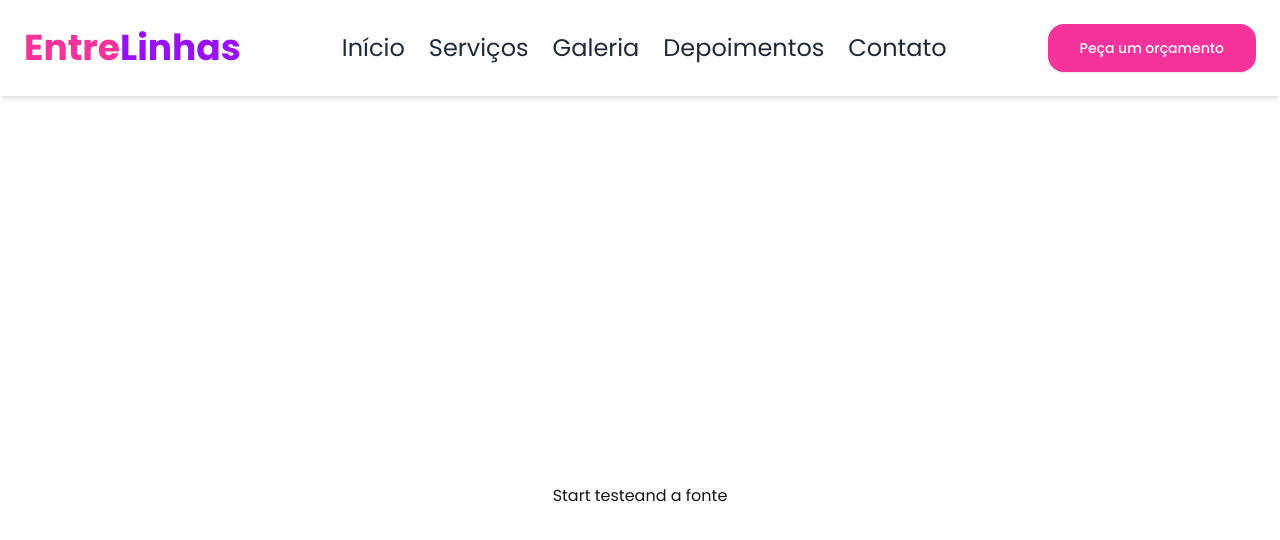
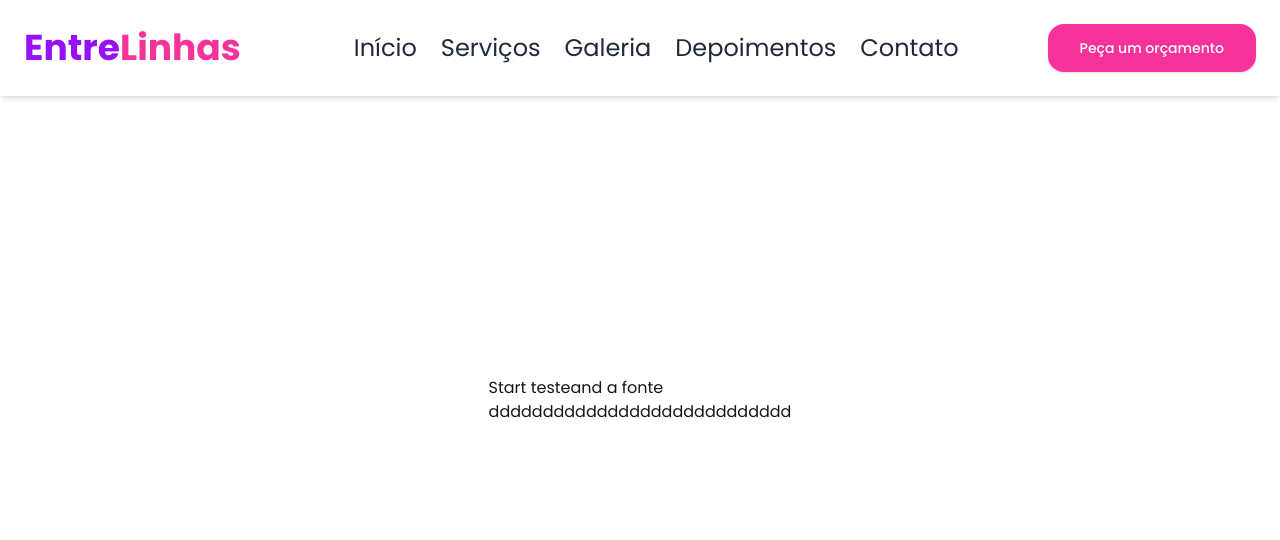
Before and after one commit to NicollasMDs7/EntreLinhasJS, a Next.js app: page / in a window 1280 px wide. Shown: the top 540 px of the page. Built offline with nearby package versions, Linux system fonts and the light colour scheme.

Commit message:
add navbar-mobile

```diff
--- a/package.json
+++ b/package.json
@@ -13,6 +13,7 @@
     "@radix-ui/react-slot": "^1.2.2",
     "class-variance-authority": "^0.7.1",
     "clsx": "^2.1.1",
+    "lucide": "^0.507.0",
     "lucide-react": "^0.507.0",
     "next": "15.3.1",
     "react": "^19.0.0",
--- a/src/app/globals.css
+++ b/src/app/globals.css
@@ -39,7 +39,7 @@ body {
   height: 2px;
   bottom: -2px;
   left: 0;
-  background-color: #FF00FF; /* Cor magenta */
+  background-color: #FF00FF;
   transition: width 0.3s ease;
 }
 
--- a/src/components/components/navbar.tsx
+++ b/src/components/components/navbar.tsx
@@ -1,47 +1,110 @@
+"use client";
 import { Button } from "@/components/ui/button";
+import { useState, useEffect } from "react";
+import { Menu, X } from "lucide-react";
+
 export function Navbar() {
+  const [isMenuOpen, setIsMenuOpen] = useState(false);
+  const [isMobile, setIsMobile] = useState(false);
+
+  useEffect(() => {
+    const checkIfMobile = () => {
+      setIsMobile(window.innerWidth < 1024);
+    };
+    // Verificar inicialmente
+    checkIfMobile();
+    // Adicionar listener para redimensionamento
+    window.addEventListener("resize", checkIfMobile);
+    // Cleanup
+    return () => window.removeEventListener("resize", checkIfMobile);
+  }, []);
+
+  const toggleMenu = () => {
+    setIsMenuOpen(!isMenuOpen);
+  };
+
   return (
-    <header className="flex justify-between items-center p-6 shadow-md">
-      <h1 className="text-4xl font-bold text-purple-600">
-        <span className="text-pink-500">Entre</span>Linhas
+    <header className="fixed top-0 left-0 w-full z-50 flex justify-between items-center p-6 shadow-md bg-white">
+      <h1 className="text-4xl font-bold text-pink-500 z-20">
+        <span className="text-purple-600">Entre</span>Linhas
       </h1>
-      <nav className="">
-        <ul className="flex space-x-6 text-2xl">
+
+      {isMobile && (
+        <button
+          onClick={toggleMenu}
+          className="z-20 text-gray-800 hover:text-pink-500 transition-colors"
+          aria-label={isMenuOpen ? "Fechar menu" : "Abrir menu"}
+        >
+          {isMenuOpen ? <X size={32} /> : <Menu size={32} />}
+        </button>
+      )}
+
+      <div
+        className={`
+          ${
+            isMobile
+              ? "absolute top-full left-0 w-full bg-white p-6 shadow-lg z-10"
+              : "flex justify-between items-center flex-1 ml-6"
+          }
+          ${isMobile && !isMenuOpen ? "hidden" : ""}
+          transition-all duration-300
+        `}
+      >
+        <nav className={`${isMobile ? "w-full" : "mx-auto"}`}>
+          <ul
+            className={`${
+              isMobile ? "flex flex-col space-y-4" : "flex space-x-6"
+            } text-2xl`}
+          >
             <li
               id="start"
               className="underline-magical text-gray-800 hover:text-[#FF00FF] transition-colors cursor-pointer"
+              onClick={() => isMobile && setIsMenuOpen(false)}
             >
               Início
             </li>
             <li
               id="services"
               className="underline-magical text-gray-800 hover:text-[#FF00FF] transition-colors cursor-pointer"
+              onClick={() => isMobile && setIsMenuOpen(false)}
             >
               Serviços
             </li>
             <li
               id="gallery"
               className="underline-magical text-gray-800 hover:text-[#FF00FF] transition-colors cursor-pointer"
+              onClick={() => isMobile && setIsMenuOpen(false)}
             >
               Galeria
             </li>
             <li
               id="testimonials"
               className="underline-magical text-gray-800 hover:text-[#FF00FF] transition-colors cursor-pointer"
+              onClick={() => isMobile && setIsMenuOpen(false)}
             >
               Depoimentos
             </li>
             <li
               id="contact"
               className="underline-magical text-gray-800 hover:text-[#FF00FF] transition-colors cursor-pointer"
+              onClick={() => isMobile && setIsMenuOpen(false)}
             >
               Contato
             </li>
           </ul>
         </nav>
-      <Button className="bg-pink-500 hover:bg-pink-600 text-white px-8 py-6 rounded-2xl shadow transition-all duration-300 hover:scale-105 cursor-pointer hover:shadow-lg">
+
+        <Button
+          className={`
+            bg-pink-500 hover:bg-pink-600 text-white px-8 py-6 rounded-2xl shadow
+            transition-all duration-300 hover:scale-105 cursor-pointer hover:shadow-lg
+            ${isMobile ? "w-full mt-4" : ""}
+          `}
+          onClick={() => isMobile && setIsMenuOpen(false)}
+        >
           Peça um orçamento
         </Button>
+      </div>
     </header>
   );
 }
--- a/src/components/components/start.tsx
+++ b/src/components/components/start.tsx
@@ -1,7 +1,7 @@
 export function Start() {
     return (
         <div>
-            <h1>Start testeand a fonte</h1>
+            <h1>Start testeand a fonte</h1>dddddddddddddddddddddddddddd
         </div>
     )
 }
```
Also changed, not shown: 1 other file (tests, documents, lock files or other folders). Lines whose indentation alone changed are shown as unchanged.
